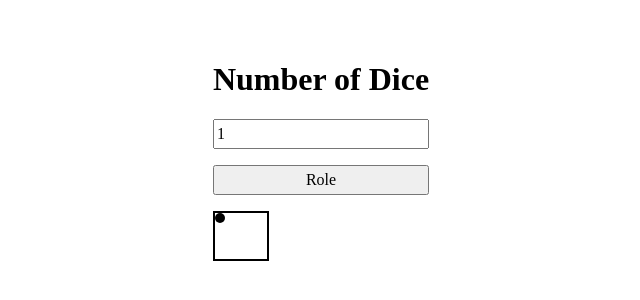
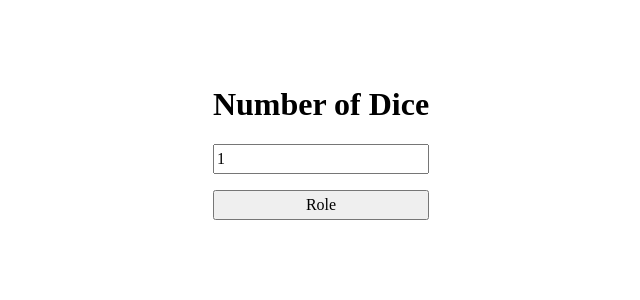
Before and after one commit to JJWallis/practical-questions, a React (Create React App) app: page /dice in a window 1280 px wide. Shown: the part 242-542 px from the top of the page, without its empty margins (319-959 px from the left). Built offline with nearby package versions, Linux system fonts and the light colour scheme.

Commit message:
produceDice loop in progress

```diff
--- a/src/Dice.tsx
+++ b/src/Dice.tsx
@@ -1,4 +1,5 @@
 import React, { useState } from 'react'
+import { v4 as uuid } from 'uuid'
 
 const MAX_DICE = 6
 const TOTAL_NUM = 99
@@ -20,11 +21,27 @@ const Dice: React.FC = () => {
    }
 
    const produceDice = () => {
-      const randomNum = Math.floor(Math.random() * TOTAL_NUM) + 1
+      //   const randomNum = Math.floor(Math.random() * TOTAL_NUM) + 1
       //   dotCoordinates[String(randomNum) as keyof] => return dice +
       //   split (' ') + map() over arr within to produce
       //   dots inside using each val (inc key)
+      const diceArr = dotCoordinates.map((cordPair, idx) => {
+         const pair = cordPair.split(' ')
+         return (
+            <div
+               key={uuid()}
+               className="dice"
+               aria-label={`${idx + 1} sided dice`}
+            >
+               {pair.map((val) => {
+                  const [x, y] = val.split(':')
+                  return <div key={uuid()} className="dice-dot"></div>
+               })}
+            </div>
+         )
+      })
    }
+   produceDice()
 
    return (
       <main>
@@ -36,11 +53,7 @@ const Dice: React.FC = () => {
             className="dice-input"
          />
          <button onClick={produceDice}>Role</button>
-         <div role="grid" className="dice-ct">
-            <div role="gridcell" className="dice" aria-label={'2 sided dice'}>
-               <div className="dice-dot"></div>
-            </div>
-         </div>
+         <div role="grid" className="dice-ct"></div>
       </main>
    )
 }
```
